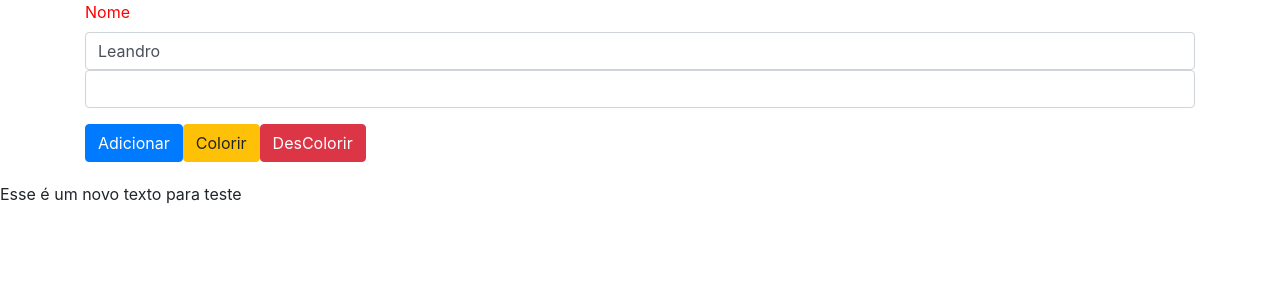
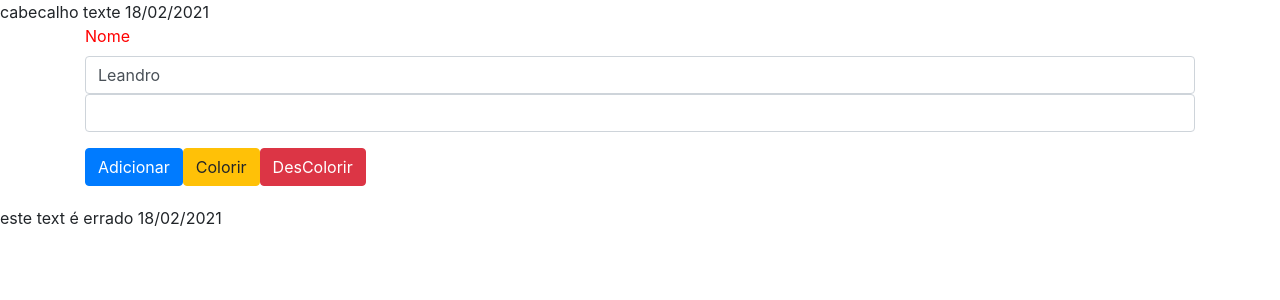
Before and after one commit to leandrocprates/meuprojeto, an Angular app: page / in a window 1280 px wide. Shown: the top 300 px of the page. Built offline with nearby package versions, Linux system fonts and the light colour scheme.

Commit message:
novo texte

```diff
--- a/src/app/app.component.html
+++ b/src/app/app.component.html
@@ -1,4 +1,4 @@
-
+<div>cabecalho texte 18/02/2021  </div>
 
 <div  class="container"  >
 
@@ -12,7 +12,7 @@
 
 </div>
 
-<div>Esse é um novo texto para teste </div>
+<div>este text é errado  18/02/2021 </div>
 
 
 
```
